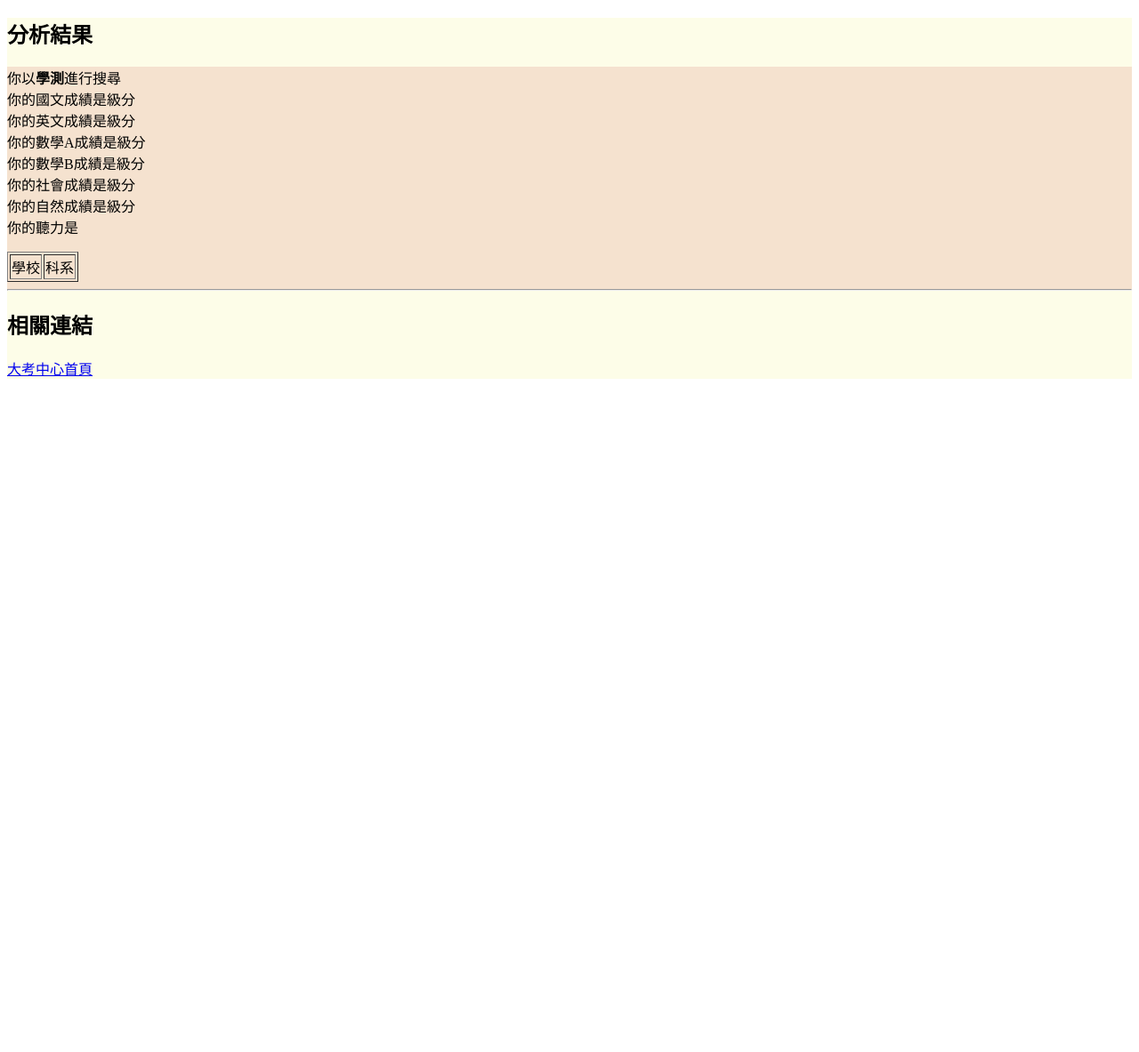
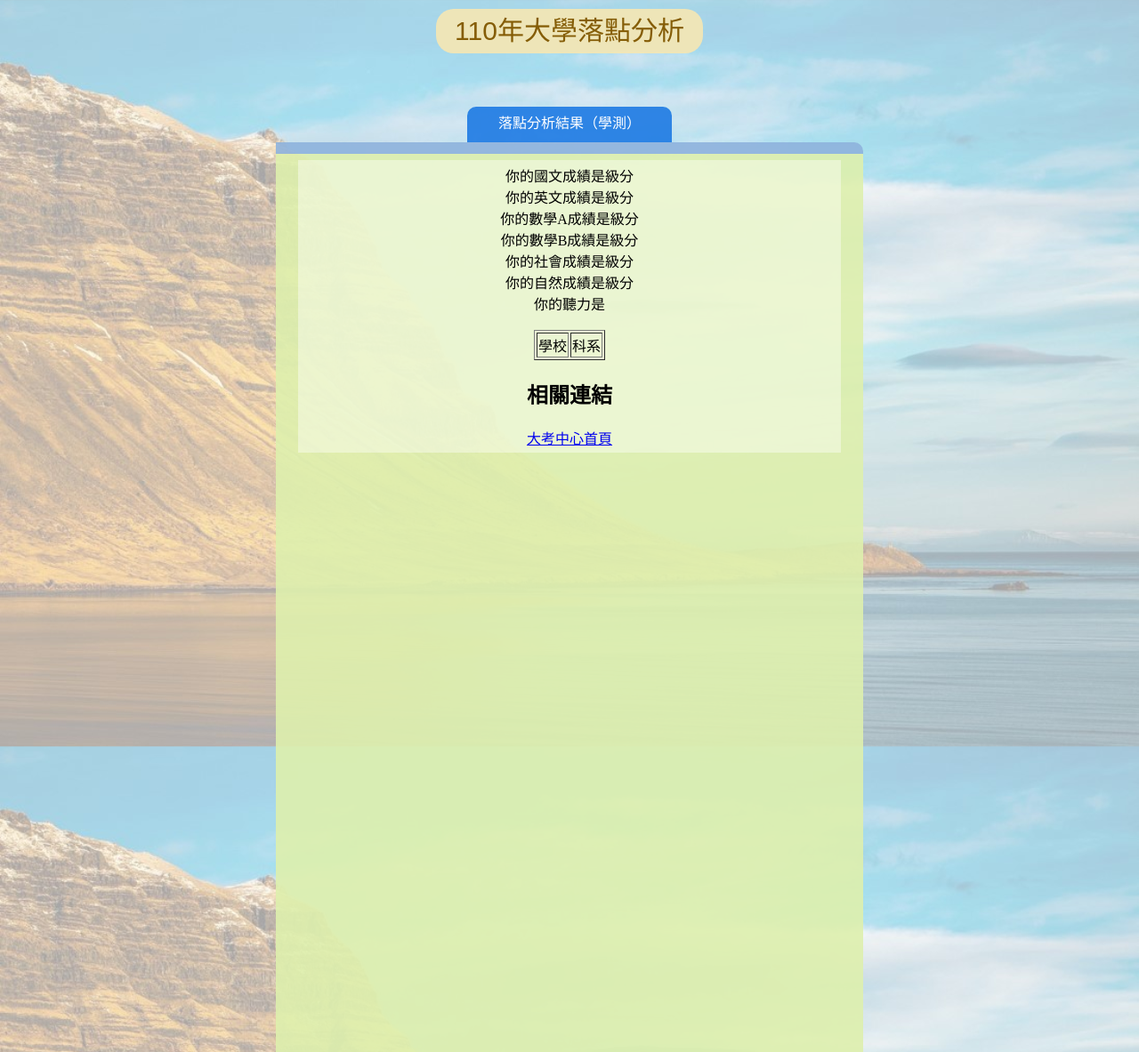
Before and after one commit to itsjeremyhsieh/PHP-Sample, a PHP site: page /showGSAT.php in a window 1280 px wide. Shown: the whole page at 89% size. Before the commit the page ends 426 px from the top, so only its background shows below. Run offline with PHP 8.4, Linux system fonts and the light colour scheme; data that the repository does not hold is empty.

Commit message:
formatting

```diff
--- a/showGSAT.php
+++ b/showGSAT.php
@@ -2,48 +2,77 @@
 <title>
     <meta charset = "utf-8">
     <title>分析結果</title>
+
+    <style>
+    html {
+            height: 100%;
+        }
+    body {
+            background-image: url(backgrounds/background_gsat.jpg);
+            background-repeat: no-repeat;
+            background-attachment: fixed;
+            background-position: center;
+            background-size: cover;
+            background-blend-mode: multiply;
+        }
+    .container{
+            display: flex;
+            /* 水平置中 */
+            justify-content: center;
+            /* 垂直置中 */
+            align-items: center;
+        }
+
+    </style>
 </title>
 <body>
-<div style="background-color: rgb(253, 253, 232);">
-        <h2>分析結果</h2>
-        <p>
-        <div style="background-color: #f5e2cf;">
-    <p>
+    <div class= "container">
+        <div style="top:10px; position:absolute;border-width: 300px; width:300px; height:50px; text-align:center; line-height:50px; background-color: rgba(247, 231, 179, 0.9); border-radius: 20px 20px 20px 20px;">
+            <span style="color: rgb(133, 93, 7);font-size:30px"><font face=" sans-serif ">110年大學落點分析</font></span>
+        </div>
+
+        <div style="top:120px; position:absolute; border-width: 3px ; width: 220px; height: 30px ; padding: 5px; text-align: center; background-color: rgba(29, 122, 228, 0.9); border-radius: 10px 10px 0 0px;">
+            <span style="color: rgb(255, 255, 255);">落點分析結果（學測）</span>
+        </div>
+        <div style="top:160px; position:absolute;border-width: 100px ; width: 650px; height: 3px;padding: 5px; text-align: center; background-color: rgba(142, 179, 221, 0.9); border-radius: 0 10px 0px 0;">
+        </div>
+        <div style="top:173px; position:absolute; border-width: 3px ; width: 650px; height: 1000px ;text-align: center; padding: 5px; background-color: rgba(222, 240, 173, 0.9); border-radius: 0px 0px 0 0px;">
+        </div>
+        <div style="top:180px; position:absolute; border-width: 3px ; width: 600px; height: auto ;text-align: top; padding: 5px; background-color: rgba(255, 255, 255, 0.4); border-radius: 0px 0px 0 0px;">
                 <?php
-        echo "你以<b>學測</b>進行搜尋","<br>";
                 $chi = $_POST['chinese'];
                 if(strcmp($chi, "未報考") )
-            echo "你的國文成績是<b>$chi</b>級分","<br>";
+                    echo "<div align='center'>你的國文成績是<b>$chi</b>級分","<br>";
                 else{
                     $chi = 0;
                 }
                 $eng = $_POST['english'];
                 if(strcmp($eng, "未報考") )
-            echo "你的英文成績是<b>$eng</b>級分","<br>";
+                    echo "<div align='center'>你的英文成績是<b>$eng</b>級分","<br>";
                 else{
                     $eng = 0;
                 }
                 $matA= $_POST['mathA'];
                 if(strcmp($matA, "未報考") )
-            echo "你的數學A成績是<b>$matA</b>級分","<br>";
+                    echo "<div align='center'>你的數學A成績是<b>$matA</b>級分","<br>";
                 else{
                     $matA = 0;
                 }
                 $matB= $_POST['mathB'];
                 if(strcmp($matB, "未報考") )
-            echo "你的數學B成績是<b>$matB</b>級分","<br>";
+                    echo "<div align='center'>你的數學B成績是<b>$matB</b>級分","<br>";
                 else{
                     $matB = 0;
                 }
                 $soc = $_POST['social'];
                 if(strcmp($soc, "未報考") )
-            echo "你的社會成績是<b>$soc</b>級分","<br>";
+                    echo "<div align='center'>你的社會成績是<b>$soc</b>級分","<br>";
                 else{
                     $soc = 0;
                 }
                 $sci = $_POST['science'];
                 if(strcmp($sci, "未報考") )
-            echo "你的自然成績是<b>$sci</b>級分","<br>";
+                    echo "<div align='center'>你的自然成績是<b>$sci</b>級分","<br>";
                 else{
                     $sci = 0;
                 }
@@ -58,7 +87,7 @@
                         $listennum = 1;
                     else if($listen == "F")
                         $listennum = 0;
-        echo "你的聽力是<b>$listen</b>";
+                echo "<div align='center'>你的聽力是<b>$listen</b>";
                 }
                 else{
                     $listennum = 0;
@@ -69,10 +98,13 @@
                     $ins = $_POST ["interest"];
                     echo '<br>';
                     $myallins = implode (", ", $ins);
-            echo "你的興趣量表是 <b>$myallins</b>";
+                    echo "<div align='center'>你的興趣量表是 <b>$myallins</b>";
                 }
 
                 ?>
+
+                <br><br>
+
                 <?php
                     $link = @mysqli_connect('localhost', 'root', 'Jeremy20020107!', '110gsat');
                     if(!$link){
@@ -95,15 +127,13 @@
                             }*/
                         $sql = "SELECT * FROM 大學入學門檻 U WHERE $chi >= U.Chinese AND $eng >= U.English AND $matA >= U.Math AND $soc >= U.Social AND $sci >= U.Science AND $listennum >= U.Listening";
                         $result = mysqli_query($link, $sql);
-                echo "<table border = 1>";
+                        echo "<div align='center'><table border = 1>";
                         echo "<tr><td align='center'>學校</td><td align='center'>科系</td></tr>";
                         while($row = mysqli_fetch_array($result, MYSQLI_NUM)) {
                             echo "<tr><td align='center'>$row[1]</td>";
                             echo"<td align='center'>$row[2]</td></tr>";}
                         echo "</table>";
-
                     }
-
                 ?>
 
         <!--
@@ -119,10 +149,10 @@
                 <tr><td> 2 </td><td>001572</td><td> 國立台灣大學電機工程學系</td><td>☆</td><td>3/10</td></tr>
                 </p>
                 </table> -->
-        <div style="background-color:rgb(253, 253, 232);">
-        <hr>
 
                 <h2>相關連結</h2>
                 <a href='https://www.ceec.edu.tw/'>大考中心首頁</a>
-    </p>
+        </div>
+        </div>
+    </div>
 </body>
```
Lines whose indentation alone changed are shown as unchanged.
